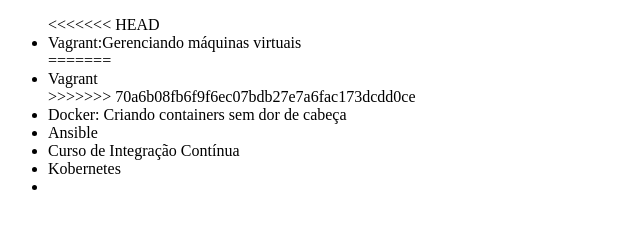
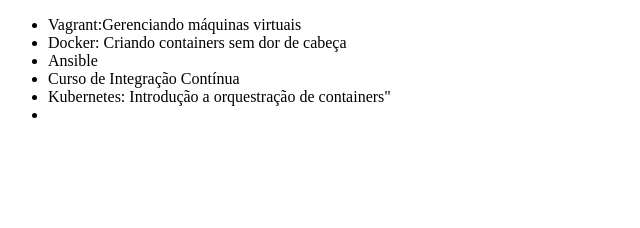
Before and after one commit to NicAranha/Git-Nic, a plain HTML site: page index.html in a window 1280 px wide. Shown: the whole page, without its empty margins (0-640 px from the left). Drawn offline with Linux system fonts and the light colour scheme.

Commit message:
Alterando o nome do curso de kubernetes

```diff
--- a/index.html
+++ b/index.html
@@ -6,15 +6,11 @@
 </head>
 <body>
     <ul>
-<<<<<<< HEAD
         <li>Vagrant:Gerenciando máquinas virtuais</li>
-=======
-        <li>Vagrant</li>
->>>>>>> 70a6b08fb6f9f6ec07bdb27e7a6fac173dcdd0ce
         <li>Docker: Criando containers sem dor de cabeça</li>
         <li>Ansible</li>
         <li>Curso de Integração Contínua</li>
-        <li>Kobernetes<li>
+        <li>Kubernetes: Introdução a orquestração de containers"<li>
     </ul>
 </body>
 </html>
```
